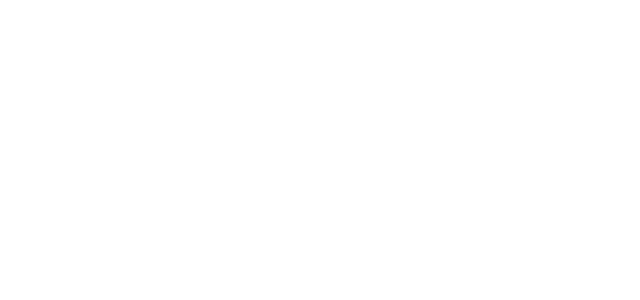
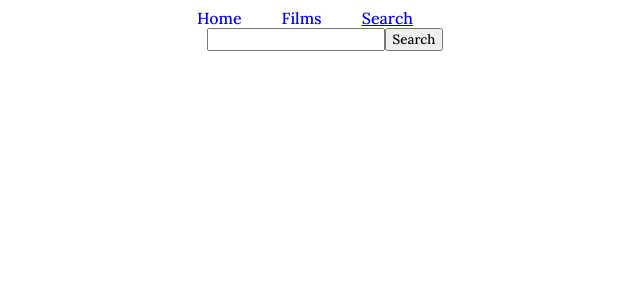
Before and after one commit to francescalily/filmPicker, a React (Vite) app: page /search in a window 1280 px wide. Before the commit this address had no page. Shown: the top 300 px of the page, without its empty margins (315-955 px from the left). Built offline with nearby package versions, Linux system fonts and the light colour scheme.

Commit message:
adding search section to search page

```diff
--- a/src/App.jsx
+++ b/src/App.jsx
@@ -11,6 +11,8 @@
       <Route path="/" element={<Header />}>
         <Route index element={<Pages.HomePage />} />
         <Route path="/films" element={<Pages.FilmsPage />} />
+        <Route path="/search" element={<Pages.SearchPage />} />
+        <Route path="*" element={<Pages.NotFoundPage />} />
       </Route>
     </Routes>
   );
--- a/src/components/FilmInfo/index.jsx
+++ b/src/components/FilmInfo/index.jsx
@@ -14,7 +14,7 @@
         return response.json();
       })
       .then((data) => {
-        setFilm(data);
+        setFilm(data.Search);
         setLoading(false);
       })
       .catch((error) => {
@@ -29,24 +29,12 @@
   return (
     <>
       <div>
-        {
-          film.map((f) => (
-            <div key={f.imdbID}>
-              <h2>{f.Title}</h2>
-              <img src={f.Poster} alt={f.Title} />
-            </div>
-          ))
-          /* {
-          film
-            ? film.map((f) => (
-                <div key={f.imdbID}>
-                  <h2>{f.Title}</h2>
-                  <img src={f.Poster} alt={f.Title} />
-                </div>
-              ))
-            : null
-        } */
-        }
+        {film.map((f) => (
+          <div key={f.imdbID}>
+            <h2>{f.Title}</h2>
+            <img src={f.Poster} alt={f.Title} />
+          </div>
+        ))}
       </div>
     </>
   );
--- /dev/null
+++ b/src/components/SearchForm/index.jsx
@@ -0,0 +1,29 @@
+import React, { useState } from "react";
+
+export default function SearchForm({ handleSearch, lastSearch }) {
+  const [inputValue, setInputValue] = useState("");
+
+  function handleInput(e) {
+    const newInput = e.target.value;
+    setInputValue(newInput);
+  }
+
+  function handleSubmit(e) {
+    e.preventDefault();
+    handleSearch(inputValue);
+    setInputValue("");
+  }
+
+  return (
+    <form onSubmit={handleSubmit}>
+      <input
+        type="text"
+        onChange={handleInput}
+        placeholder={lastSearch}
+        value={inputValue}
+        required
+      />
+      <input type="submit" value="Search" />
+    </form>
+  );
+}
--- a/src/components/index.jsx
+++ b/src/components/index.jsx
@@ -1,3 +1,5 @@
 export { default as Header } from "./Header";
 
 export { default as FilmInfo } from "./FilmInfo";
+
+export { default as SearchForm } from "./SearchForm";
--- a/src/pages/SearchPage/index.jsx
+++ b/src/pages/SearchPage/index.jsx
@@ -0,0 +1,6 @@
+import React from "react";
+import { SearchForm } from "../../components";
+
+export default function SearchPage() {
+  return <SearchForm />;
+}
--- a/src/pages/index.jsx
+++ b/src/pages/index.jsx
@@ -1,5 +1,5 @@
 export { default as HomePage } from "./HomePage";
 export { default as FilmsPage } from "./FilmsPage";
 // export { default as FilmPage } from "./ShowPage";
-// export { default as SearchPage } from "./SearchPage";
-// export { default as NotFoundPage } from "./NotFoundPage";
+export { default as SearchPage } from "./SearchPage";
+export { default as NotFoundPage } from "./NotFoundPage";
```
